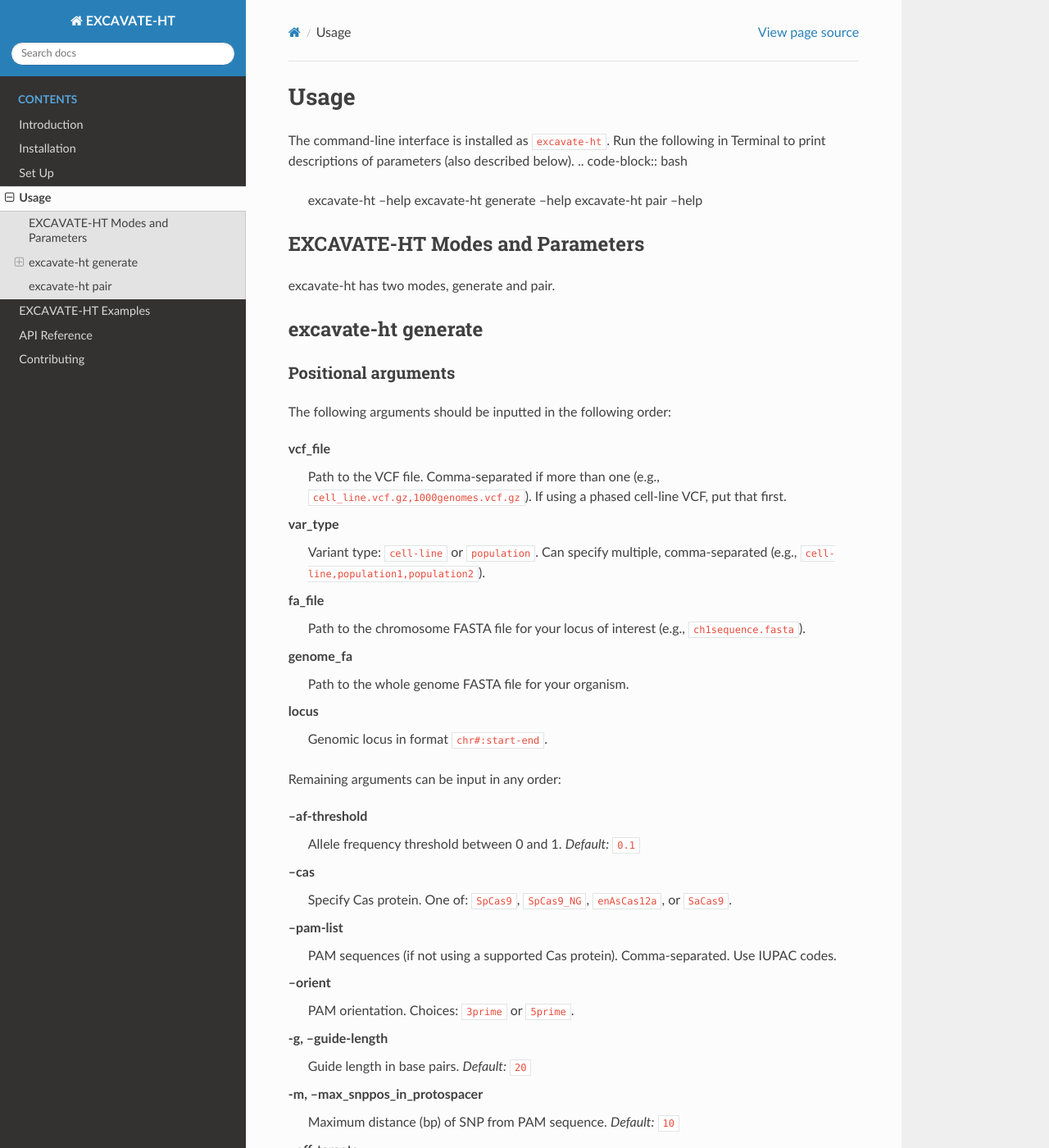
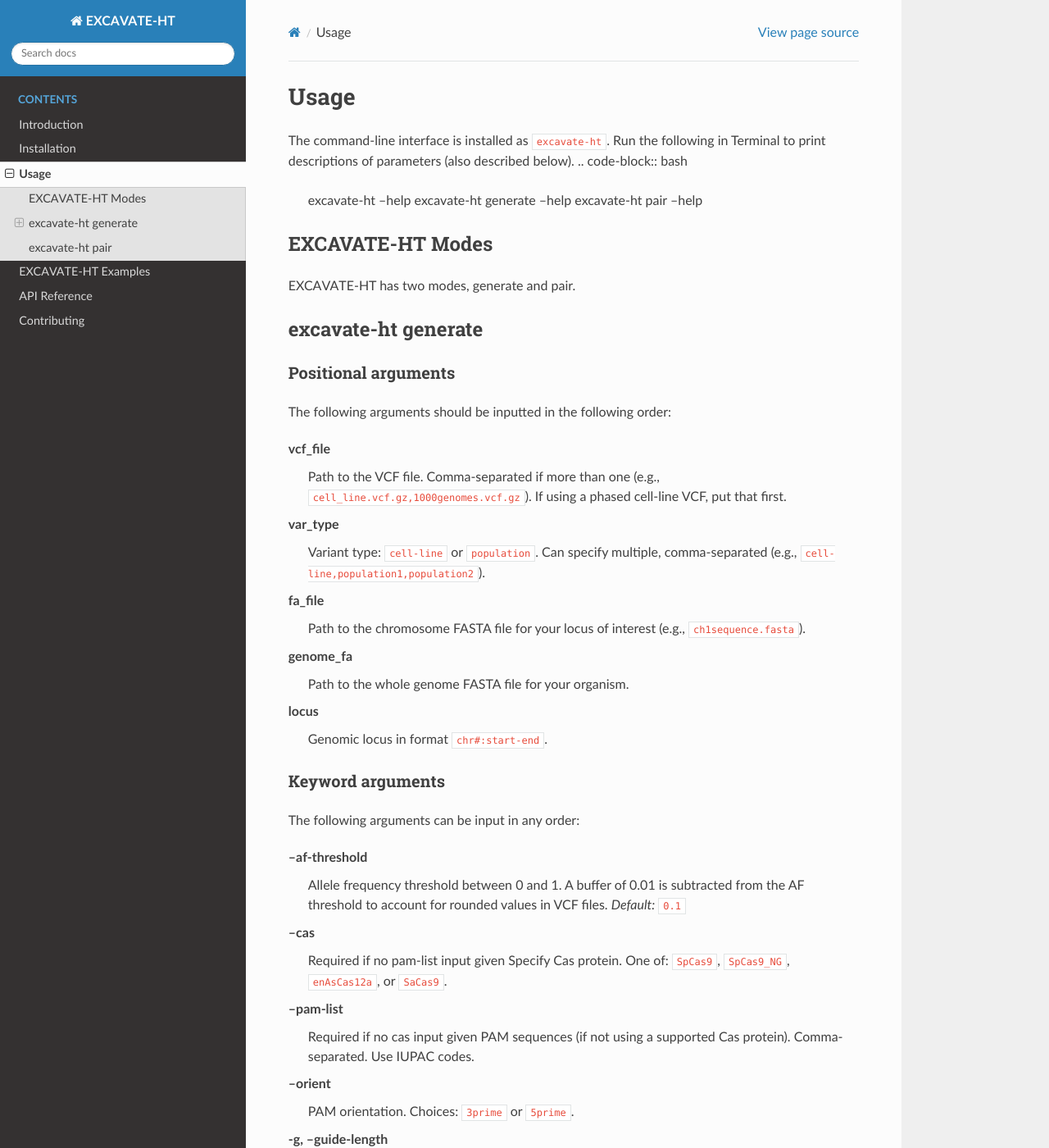
Before and after one commit to akshitasax/EXCAVATE-HT, a Sphinx documentation site: the page built from docs/parameters.rst, in a window 1280 px wide and 1400 px high. Shown: the whole window at 82% size. Built offline with Sphinx 7.4.7 and the Read the Docs theme 3.1.0, drawn with Linux system fonts in a browser that asks for light colours; pages that are not in the unit, such as notebooks, are missing from menus.

Commit message:
changed installation and parameters .rst files

```diff
--- a/docs/parameters.rst
+++ b/docs/parameters.rst
@@ -9,10 +9,10 @@ Run the following in Terminal to print descriptions of parameters (also describe
    excavate-ht generate --help
    excavate-ht pair --help
 
-EXCAVATE-HT Modes and Parameters
---------------------------------
+EXCAVATE-HT Modes
+-----------------
 
-excavate-ht has two modes, generate and pair.
+EXCAVATE-HT has two modes, generate and pair.
 
 excavate-ht generate
 --------------------
@@ -42,17 +42,23 @@ The following arguments should be inputted in the following order:
 **locus**
    Genomic locus in format ``chr#:start-end``.
 
-Remaining arguments can be input in any order:
+Keyword arguments
+~~~~~~~~~~~~~~~~~
+
+The following arguments can be input in any order:
 
 **--af-threshold**
-   Allele frequency threshold between 0 and 1.
+   Allele frequency threshold between 0 and 1. A buffer of 0.01 is subtracted from the AF threshold
+   to account for rounded values in VCF files.
    *Default:* ``0.1``
 
 **--cas**
+   Required if no pam-list input given
    Specify Cas protein. One of:
    ``SpCas9``, ``SpCas9_NG``, ``enAsCas12a``, or ``SaCas9``.
 
 **--pam-list**
+   Required if no cas input given
    PAM sequences (if not using a supported Cas protein).
    Comma-separated. Use IUPAC codes.
 
```
Also changed, not shown: docs/installation.rst (+25 -47 lines).
